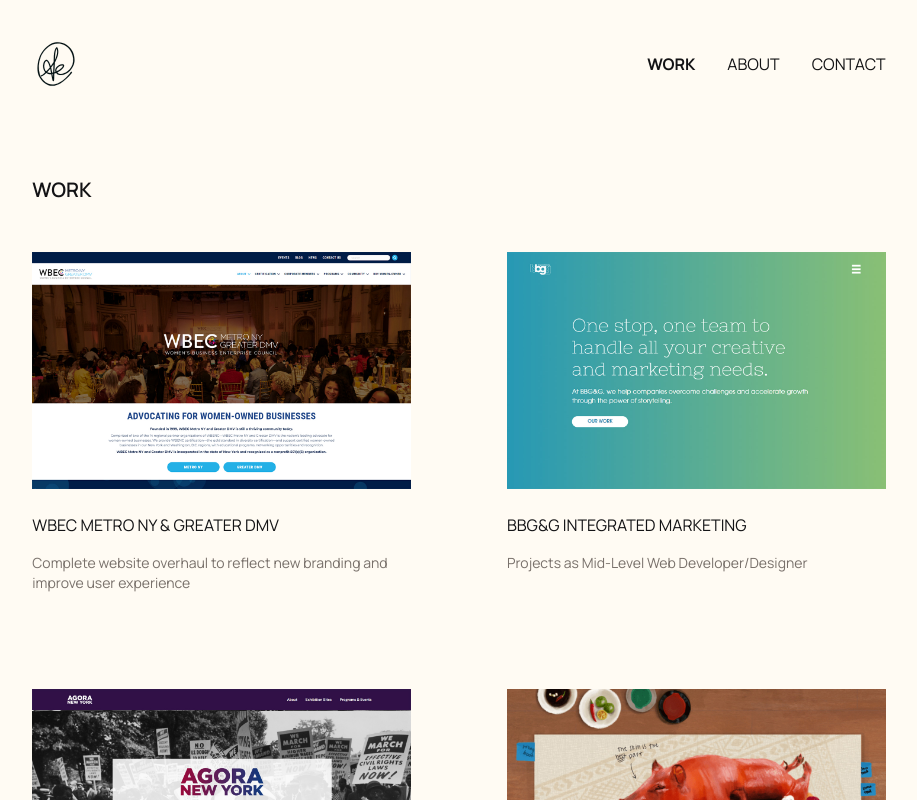
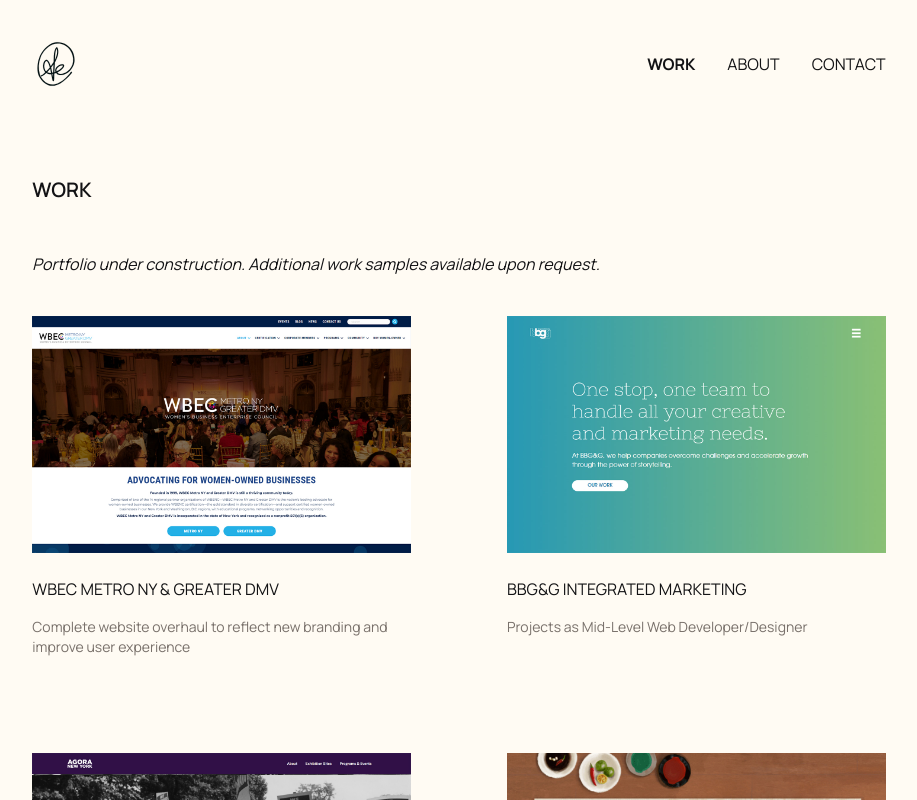
Before and after one commit to aescaba/portfolio, a Next.js app: page /work in a window 1280 px wide. Shown: the top 800 px of the page, without its empty margins (181-1098 px from the left). Built offline with nearby package versions, Linux system fonts and the light colour scheme.

Commit message:
add 'portfolio under construction - addtl work samples request' to work page

```diff
--- a/pages/work.js
+++ b/pages/work.js
@@ -17,10 +17,14 @@ export default function Work() {
     <div class="">
 
       <PageTitle title={"Work"} />
+      <div class="flex mb-10">
+        <p class="italic">Portfolio under construction. Additional work samples available upon request.</p>
+      </div>
 
       <div class="grid grid-cols-1 lg:grid-cols-2 gap-14 lg:gap-24 pb-24">
 
         {/* CHANGE THIS TO BE A FEED LATER ? */}
+
 
         {/* project one */}
         <WorkListing
```
